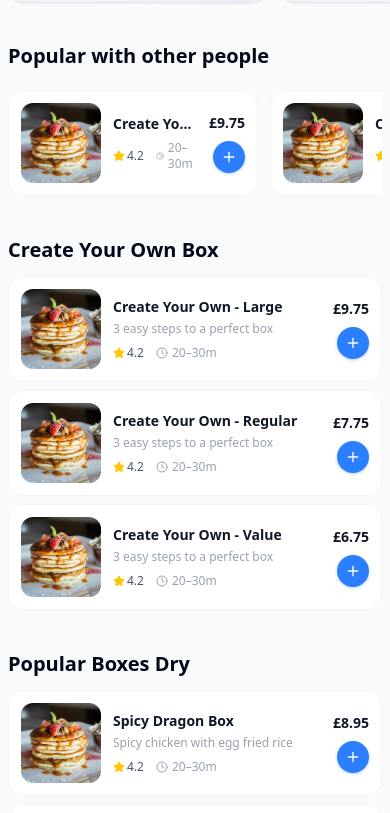
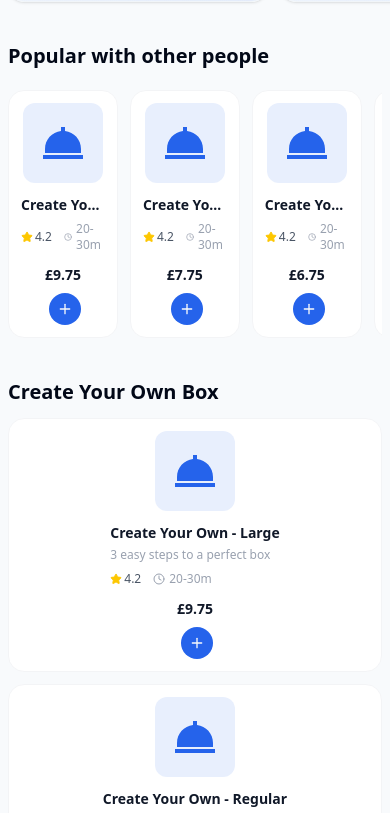
Before and after one commit to bpn07/RMS-Webapp, a Next.js app: page / in a window 390 px wide. Shown: the part 961-1774 px from the top of the page. Built offline with nearby package versions, Linux system fonts and the light colour scheme.

Commit message:
Highlight

```diff
--- a/src/app/page.tsx
+++ b/src/app/page.tsx
@@ -197,9 +197,11 @@ export default function RestaurantPage() {
                   <h2 className="text-xl sm:text-2xl font-bold mb-3 sm:mb-4">
                     {category.name}
                   </h2>
-                  <div className="w-full space-y-2 sm:space-y-3 flex flex-wrap items-start">
+                  <div className="w-full grid grid-cols-1 sm:grid-cols-2 gap-3 sm:gap-4">
                     {category.items.map((item) => (
-                      <MenuItemCard key={item.id} item={item} />
+                      <div key={item.id} className="w-full">
+                        <MenuItemCard item={item} />
+                      </div>
                     ))}
                   </div>
                 </section>
--- a/src/layout/Homepage/MenuItems.tsx
+++ b/src/layout/Homepage/MenuItems.tsx
@@ -12,8 +12,8 @@ import {
 } from "@/components/ui/dialog";
 import type { MenuItem } from "@/lib/restuarant-data";
 import { useBasket } from "@/hooks/useBasket";
-// import { BiSolidDish } from "react-icons/bi";
 import { Button } from "@/components/ui/button";
+import { BiSolidDish } from "react-icons/bi";
 
 interface MenuItemCardProps {
   item: MenuItem;
@@ -21,8 +21,13 @@ interface MenuItemCardProps {
 
 export function MenuItemCard({ item }: MenuItemCardProps) {
   const addItem = useBasket((state) => state.addItem);
+  const basketItems = useBasket((state) => state.items);
   const [open, setOpen] = useState(false);
   const [quantity, setQuantity] = useState(1);
+
+
+  const isInBasket = basketItems.some((i) => i.id === item.id);
+  const basketQuantity = basketItems.find((i) => i.id === item.id)?.quantity || 0;
 
   const handleAddToCart = () => {
     for (let i = 0; i < quantity; i++) {
@@ -32,22 +37,23 @@ export function MenuItemCard({ item }: MenuItemCardProps) {
     setQuantity(1);
   };
 
-  // const ImagePlaceholder = () => (
-  //   <div className="absolute inset-0 flex items-center justify-center bg-blue-50">
-  //     <BiSolidDish className="text-blue-200 text-5xl" />
-  //   </div>
-  // );
 
   return (
     <>
       <div
-        className="group relative flex flex-row items-center gap-3 rounded-2xl bg-white border border-gray-100 p-3 hover:shadow-md hover:border-gray-200 transition-all duration-200 cursor-pointer w-full"
+        className={`group relative flex flex-col sm:flex-row items-center gap-3 rounded-2xl border p-3 transition-all duration-200 cursor-pointer w-full
+    ${isInBasket ? "border-primary bg-primary/10 shadow-md" : "bg-white border-gray-100 hover:shadow-md hover:border-gray-200"}`}
         onClick={() => setOpen(true)}
       >
+        {basketQuantity > 0 && (
+          <div className="absolute -top-2 -right-2 bg-background text-black border text-xs font-bold w-8 h-8 rounded-full flex items-center justify-center z-20 cursor-default">
+            {basketQuantity}
+          </div>
+        )}
         {/* Image */}
-        <div className="relative w-20 h-20 sm:w-24 sm:h-24 rounded-xl overflow-hidden shrink-0 bg-blue-50">
-          {/* <ImagePlaceholder /> */}
-          <Image
+        <div className="relative w-20 h-20 sm:w-24 sm:h-24 rounded-xl overflow-hidden shrink-0">
+          <ImagePlaceholder />
+          {/* <Image
             src={item.image || "/placeholder.svg"}
             alt={item.name}
             fill
@@ -55,7 +61,7 @@ export function MenuItemCard({ item }: MenuItemCardProps) {
             onError={(e) => {
               (e.target as HTMLImageElement).style.display = "none";
             }}
-          />
+          /> */}
         </div>
 
         {/* Text */}
@@ -77,7 +83,7 @@ export function MenuItemCard({ item }: MenuItemCardProps) {
             </div>
             <div className="flex items-center gap-1">
               <Clock className="h-3 w-3" />
-              <span>20–30m</span>
+              <span>20-30m</span>
             </div>
           </div>
         </div>
@@ -87,16 +93,16 @@ export function MenuItemCard({ item }: MenuItemCardProps) {
           <p className="font-bold text-sm text-gray-900">
             £{item.price.toFixed(2)}
           </p>
-          <button
+          <Button
             onClick={(e) => {
               e.stopPropagation();
               setOpen(true);
             }}
-            className="flex items-center justify-center w-8 h-8 rounded-full bg-blue-500 hover:bg-blue-600 active:scale-90 text-white shadow-sm shadow-blue-200 transition-all duration-150"
+            className="w-8 h-8 rounded-full  active:scale-90 "
             aria-label={`Add ${item.name} to cart`}
           >
             <Plus className="h-4 w-4" />
-          </button>
+          </Button>
         </div>
       </div>
 
@@ -186,3 +192,10 @@ export function MenuItemCard({ item }: MenuItemCardProps) {
     </>
   );
 }
+
+
+const ImagePlaceholder = () => (
+  <div className="absolute inset-0 flex items-center justify-center bg-primary/10">
+    <BiSolidDish className="text-primary text-5xl" />
+  </div>
+);
```
Also changed, not shown: public/sw.js.
